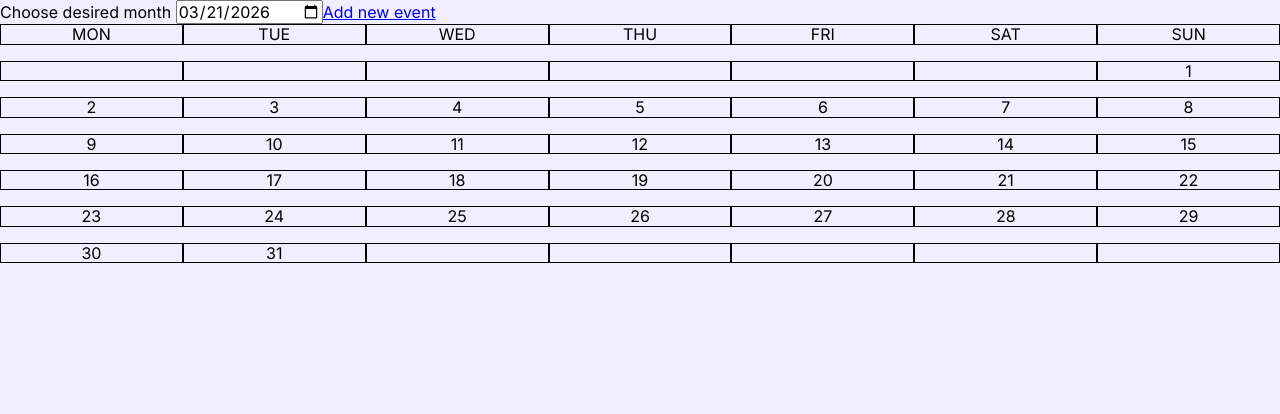
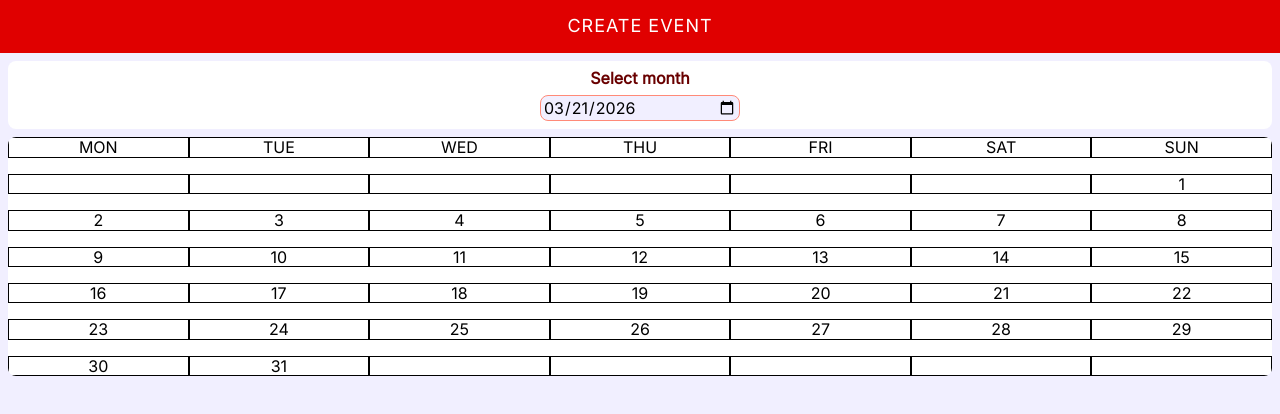
Before and after one commit to jakublepianka/event-calendar, a React (Vite) app: page / in a window 1280 px wide. Shown: the top 414 px of the page. Built offline with nearby package versions, Linux system fonts and the light colour scheme.

Commit message:
feat(calendar): refactor markup and add CSS modules

```diff
--- a/src/Calendar/Calendar.jsx
+++ b/src/Calendar/Calendar.jsx
@@ -2,27 +2,47 @@ import { useState } from "react";
 import { CalendarGrid } from "./CalendarGrid";
 import { Link } from "react-router";
 import { useOutletContext } from "react-router";
+import styles from "./Calendar.module.css";
 
 export function Calendar() {
-  const { events: allEvents} = useOutletContext();
+  const { events: allEvents } = useOutletContext();
   const [selectedDate, setSelectedDate] = useState(new Date());
   const selectedDateString = selectedDate.toISOString().slice(0, 10);
-  const monthlyEvents = allEvents.filter(event => {
+  const monthlyEvents = allEvents.filter((event) => {
     const eventMonthString = event.dateVenue.slice(0, -3);
     const selectedMonthString = selectedDateString.slice(0, -3);
     return eventMonthString === selectedMonthString;
-  })
+  });
   function onDateChange(event) {
     if (!event) return;
     const newDate = new Date(event.target.value);
     setSelectedDate(newDate);
-  };
+  }
   return (
     <>
-      <label htmlFor="date">Choose desired month </label>
-      <input type="date" name="monthYear" id="date" onChange={onDateChange} value={selectedDateString}/>
-      <Link to="add-event">Add new event</Link>
-      <CalendarGrid date={selectedDate} events={monthlyEvents} />
+      <div className={styles.calendar}>
+        <header className={styles.calendarHeader}>
+          <nav className={styles.calendarNav}>
+            <Link to="add-event" className={styles.addEventLink}>
+              Create event
+            </Link>
+          </nav>
+
+          <div className={styles.calendarControls}>
+            <label htmlFor="date">Select month</label>
+            <input
+              type="date"
+              name="date"
+              id="date"
+              onChange={onDateChange}
+              value={selectedDateString}
+            />
+          </div>
+        </header>
+        <main className={styles.calendarContent}>
+          <CalendarGrid date={selectedDate} events={monthlyEvents} />
+        </main>
+      </div>
     </>
   );
 }
--- /dev/null
+++ b/src/Calendar/Calendar.module.css
@@ -0,0 +1,46 @@
+.calendarNav {
+  padding: 16px;
+  text-transform: uppercase;
+  text-align: center;
+  background-color: #E00000;
+}
+
+.addEventLink {
+  text-decoration: none;
+  font-weight: 400;
+  color: #FFFFFF;
+  font-size: 18px;
+  text-align: center;
+  letter-spacing: 1px;
+}
+
+.calendarControls {
+  padding: 8px;
+  display: grid;
+  gap: 8px;
+  margin: 8px;
+  background-color: #FFFFFF;
+  border-radius: 8px;
+  justify-content: center;
+}
+
+.calendarControls>label {
+  color: #690000;
+  font-weight: 600;
+  text-align: center;
+}
+
+.calendarControls>input {
+  background-color: #F1EFFF;
+  border: 1px solid #FF8A78;
+  border-radius: 8px;
+  padding: 2px;
+  min-width: 200px;
+}
+
+.calendarContent {
+  margin: 8px;
+  border-radius: 8px;
+  background-color: #FFFFFF;
+  overflow: hidden;
+}
```
